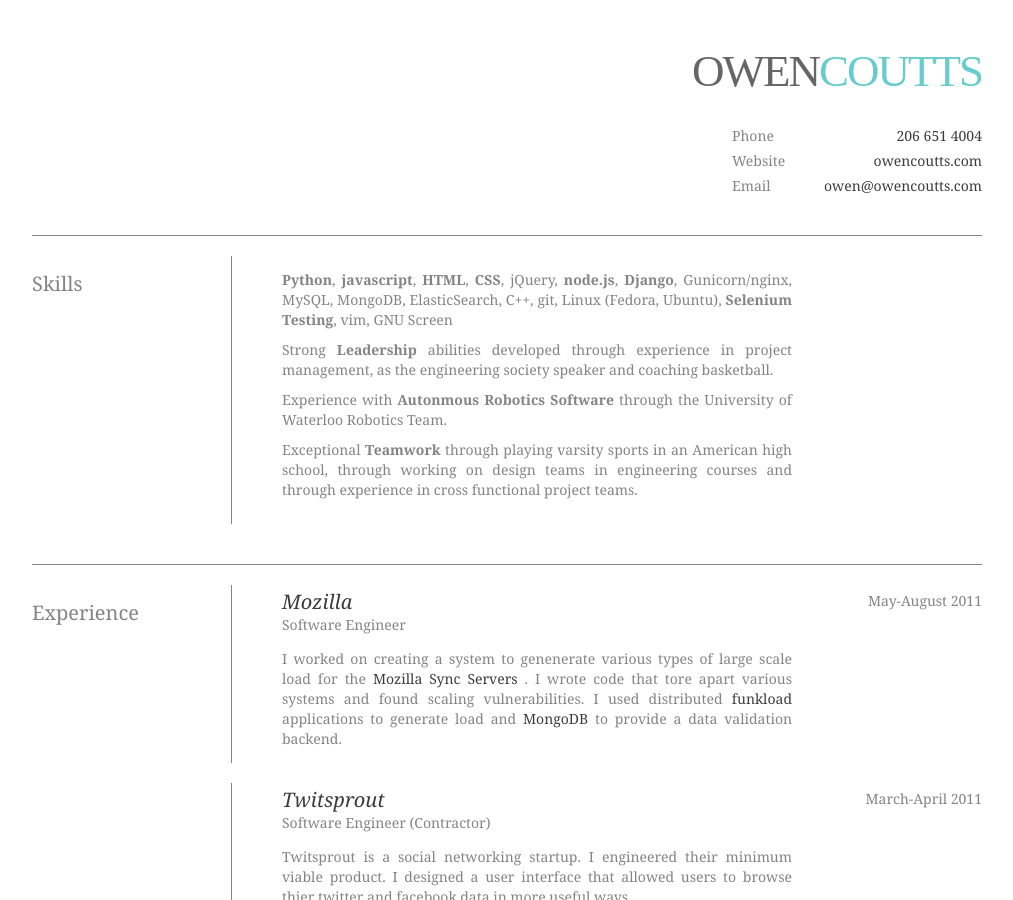
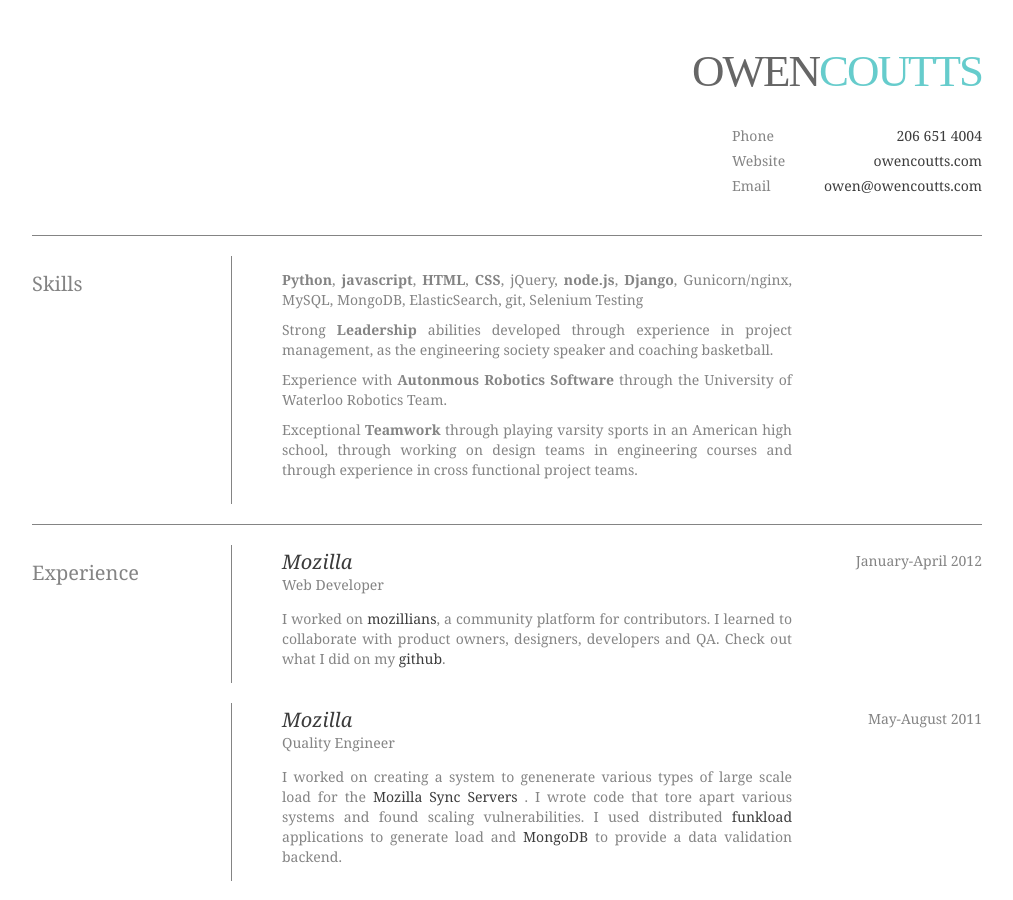
Before and after one commit to tallowen/tallowen.github.com, a Jekyll site: the page resume.html, which Jekyll copies as it is, in a window 1280 px wide and 900 px high. Shown: the whole window, without its empty margins (133-1146 px from the left). Built offline with Jekyll 4.4.1, drawn with Linux system fonts in a browser that asks for light colours; some of the changed text lies outside the part shown.

Commit message:
Updated resume

```diff
--- a/resume.html
+++ b/resume.html
@@ -258,21 +258,27 @@ div.section{
         <div class="item">
         <div class="description">
           <ul>
-                	<li><em>Python</em>, <em>javascript</em>, <em> HTML</em>, <em>CSS</em>, jQuery, <em>node.js</em>, <em>Django</em>, Gunicorn/nginx, MySQL, MongoDB, ElasticSearch, C++, git,
-                     Linux (Fedora, Ubuntu), <em>Selenium Testing</em>, vim, GNU Screen</li>
+            <li><em>Python</em>, <em>javascript</em>, <em> HTML</em>, <em>CSS</em>, jQuery, <em>node.js</em>, <em>Django</em>, Gunicorn/nginx, MySQL, MongoDB, ElasticSearch, git, Selenium Testing</li>
             <li>Strong <em>Leadership</em> abilities developed through experience in project management, as the engineering society speaker and coaching basketball.</li>
             <li>Experience with <em>Autonmous Robotics Software</em> through the University of Waterloo Robotics
           Team.</li>
-                	<li>Exceptional <em>Teamwork</em> through playing varsity sports in an American high school, through working on design teams in engineering courses and through experience in cross functional project teams.</li></ul>
-
-                </div>
+            <li>Exceptional <em>Teamwork</em> through playing varsity sports in an American high school, through working on design teams in engineering courses and through experience in cross functional project teams.</li>
+          </ul>
         </div>
       </div>
       <div class="section">
         <h2>Experience</h2>
         <div class="item">
           <h3><a href="http://mozilla.com">Mozilla</a></h3>
-                <h4>Software Engineer</h4>
+          <h4>Web Developer</h4>
+          <div class="date">January-April 2012</div>
+          <div class="description">
+            <p>I worked on <a href="http://www.mozillians.org/">mozillians</a>, a community platform for contributors. I learned to collaborate with product owners, designers, developers and QA. Check out what I did on my <a href="https://github.com/mozilla/mozillians/commits/master?author=tallowen">github</a>.</p>
+          </div>
+        </div>
+        <div class="item">
+          <h3><a href="http://mozilla.com">Mozilla</a></h3>
+          <h4>Quality Engineer</h4>
           <div class="date">May-August 2011</div>
           <div class="description">
             <p>I worked on creating a system to genenerate various types of large scale load for the <a href = "https://services.mozilla.com/">Mozilla Sync Servers </a>. I wrote code that tore apart various systems and found scaling vulnerabilities. I used distributed <a href="http://funkload.nuxeo.org/">funkload</a> applications to generate load and <a href="http://www.mongodb.org/">MongoDB</a> to provide a data validation backend.</p>
@@ -284,7 +290,8 @@ div.section{
           <h4>Software Engineer (Contractor)</h4>
           <div class="date">March-April 2011</div>
           <div class="description">
-                    <p>Twitsprout is a social networking startup. I engineered their minimum viable product. I designed a user interface that allowed users to browse thier twitter and facebook data in more useful ways.</p>                </div>
+              <p>Twitsprout is a social networking startup. I engineered their minimum viable product. I designed a user interface that allowed users to browse thier twitter and facebook data in more useful ways.</p>
+          </div>
         </div>
 
         <div class="item">
@@ -296,25 +303,18 @@ div.section{
             software. I implemented automated frontend testing in <a href ="http://seleniumhq.org/">selenium</a>
             to help with release testing. I also worked implementing various backend features written in Django.
             Because of the nature of the startup, I was able to gain exposure agile development and especially fast
-                  release cycles.
-                  </p>
+            release cycles.</p>
           </div>
         </div>
+
         <div class="item">
           <h3><a href="http://rim.com">Research in Motion</a></h3>
           <h4>Systems Integration Specialist</h4>
           <div class="date">January-May 2010</div>
           <div class="description">
-                 <p>I designed, developed and executed testing procedures for a new database system that allowed
-                 RIM to streamline BlackBerry production. I participated in multiple global database go-lives that
-                 critically impacted the production process. I led a team of individuals to complete testing and
-                 validate the new database system during go-live. I relied on communication skills as well as leadership
-                 skills to get the job done.
-                 </p>
+            <p>I designed, developed and executed testing procedures for a new database system that allowed RIM to streamline BlackBerry production. I participated in multiple global database go-lives that critically impacted the production process. I led a team of individuals to complete testing and validate the new database system during go-live. I relied on communication skills as well as leadership skills to get the job done.</p>
         </div>
       </div>
-
-
       <div class="section">
         <h2>Things I Do</h2>
         <div class="item">
@@ -336,17 +336,7 @@ div.section{
               strategy for state representative Peter Goldmark (2008).</p>
           </div>
         </div>
-
-    		 <div class="item">
-               <h3><a href="http://engsoc.ca">Engineering Society</a></h3>
-               <h4>Society Speaker and Education Policy Director</h4>
-               <div class="date">Setember 2010-Present</div>
-               <div class="description">
-                 <p>I am involved with the society in multiple ways. Currently, I am working on lobbying for educational
-                 and curriculum issues. In the past, I have held various positions such as Society Speaker. </p>
       </div>
-    		</div>
-
       <div class="section">
         <h2>Education</h2>
         <div class="item">
@@ -357,7 +347,6 @@ div.section{
             <p>Honours Systems Design Engineering, Merit Scholar, NSERC Research Grant</p>
           </div>
         </div>
-
       </div>
       <div class="section">
         <h2>Other Notable Qualities</h2>
@@ -370,15 +359,10 @@ div.section{
           </div>
         </div>
       </div>
-
-           </div>
-
-
     </div>
     <div id="footer">
       <p>Owen Coutts | owen@owencoutts.com</p>
     </div>
   </div>
-    </div>
 </body>
 </html>
```
Lines whose indentation alone changed are shown as unchanged.
